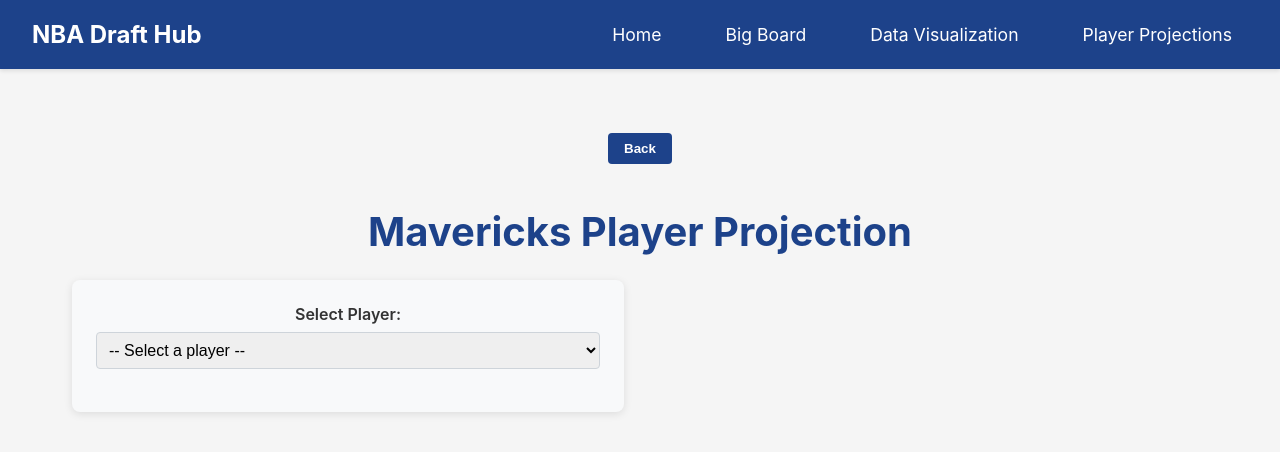
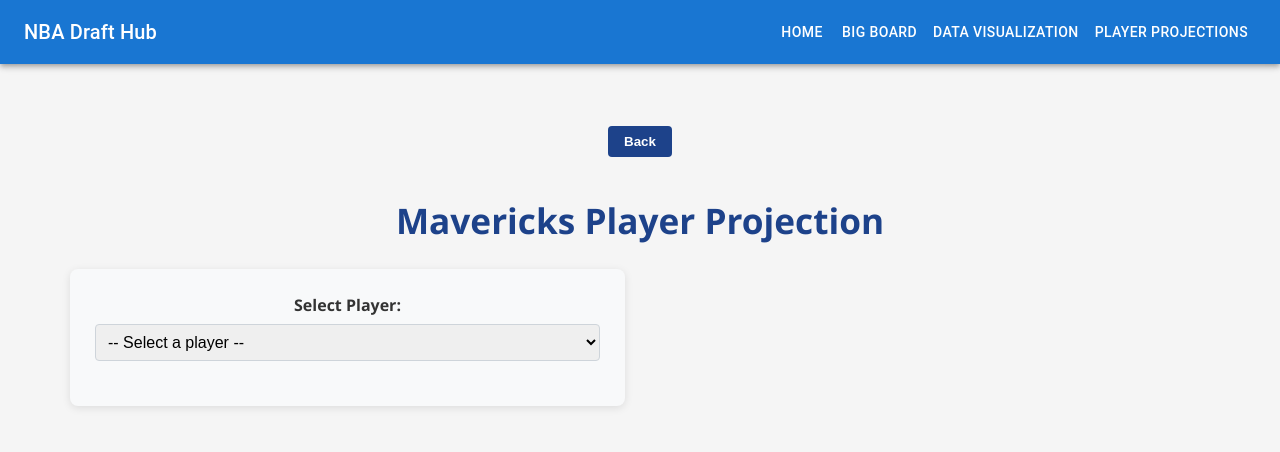
Before and after one commit to kamanbo23/drafthub, a React (Vite) app: page /player/1/projection in a window 1280 px wide. Shown: the top 452 px of the page. Built offline with nearby package versions, Linux system fonts and the light colour scheme.

Commit message:
navbar switched to material ui

```diff
--- a/src/App.css
+++ b/src/App.css
@@ -1,9 +1,11 @@
+/* main layout */
 .App {
   text-align: center;
   min-height: 100vh;
   background-color: #f5f5f5;
 }
 
+/* might delete these later, not using the logo animation */
 .App-logo {
   height: 40vmin;
   pointer-events: none;
@@ -15,6 +17,7 @@
   }
 }
 
+/* not using this header style anymore */
 .App-header {
   background-color: #282c34;
   min-height: 100vh;
@@ -39,10 +42,31 @@
   }
 }
 
+/* main content container */
 .content {
   padding: 2rem;
   max-width: 1200px;
   margin: 0 auto;
+}
+
+/* mavs colors */
+h1, h2, h3 {
+  color: #0053a0;
+}
+
+h1 {
+  font-size: 2.2rem;
+  margin-bottom: 1rem;
+}
+
+h2 {
+  font-size: 1.8rem;
+  margin-bottom: 1rem;
+}
+
+h3 {
+  font-size: 1.4rem;
+  margin-bottom: 0.8rem;
 }
 
 .home {
@@ -65,24 +89,6 @@
   grid-template-columns: repeat(auto-fit, minmax(250px, 1fr));
   gap: 1rem;
   padding: 1rem;
-}
-
-h1 {
-  font-size: 2.5rem;
-  margin-bottom: 1rem;
-  color: #1d428a;
-}
-
-h2 {
-  font-size: 2rem;
-  margin-bottom: 1rem;
-  color: #1d428a;
-}
-
-h3 {
-  font-size: 1.5rem;
-  margin-bottom: 1rem;
-  color: #1d428a;
 }
 
 .feature-list {
--- a/src/App.jsx
+++ b/src/App.jsx
@@ -8,7 +8,6 @@
 import PlayerProjection from './pages/PlayerProjection';
 import './App.css';
 
-// handles routing
 function App() {
   return (
     <Router>
--- a/src/components/Navbar.css
+++ /dev/null
@@ -1,37 +0,0 @@
-.navbar {
-  background-color: #1d428a;
-  padding: 1rem 2rem;
-  display: flex;
-  justify-content: space-between;
-  align-items: center;
-  color: white;
-  box-shadow: 0 2px 4px rgba(0, 0, 0, 0.1);
-}
-
-.nav-brand {
-  font-size: 1.5rem;
-  font-weight: bold;
-}
-
-.nav-brand a {
-  color: white;
-  text-decoration: none;
-}
-
-.nav-links {
-  display: flex;
-  gap: 2rem;
-}
-
-.nav-link {
-  color: white;
-  text-decoration: none;
-  font-size: 1.1rem;
-  padding: 0.5rem 1rem;
-  border-radius: 4px;
-  transition: background-color 0.3s;
-}
-
-.nav-link:hover {
-  background-color: rgba(255, 255, 255, 0.1);
-}
--- a/src/components/Navbar.jsx
+++ b/src/components/Navbar.jsx
@@ -1,20 +1,28 @@
 import React from 'react';
+import AppBar from '@mui/material/AppBar';
+import Box from '@mui/material/Box';
+import Toolbar from '@mui/material/Toolbar';
+import Typography from '@mui/material/Typography';
+import Button from '@mui/material/Button';
 import { Link } from 'react-router-dom';
-import './Navbar.css';
 
 function Navbar() {
   return (
-    <nav className="navbar">
-      <div className="nav-brand">
-        <Link to="/">NBA Draft Hub</Link>
-      </div>
-      <div className="nav-links">
-        <Link to="/" className="nav-link">Home</Link>
-        <Link to="/big-board" className="nav-link">Big Board</Link>
-        <Link to="/data-visualization" className="nav-link">Data Visualization</Link>
-        <Link to="/projection" className="nav-link">Player Projections</Link>
-      </div>
-    </nav>
+    <Box sx={{ flexGrow: 1 }}>
+      <AppBar position="static" color="primary">
+      <Toolbar>
+        <Typography variant="h6" component="div" sx={{ flexGrow: 1, textAlign: 'left' }}>
+          <Link to="/" style={{ color: 'inherit', textDecoration: 'none' }}>
+            NBA Draft Hub
+          </Link>
+        </Typography>
+        <Button color="inherit" component={Link} to="/">Home</Button>
+        <Button color="inherit" component={Link} to="/big-board">Big Board</Button>
+        <Button color="inherit" component={Link} to="/data-viz">Data Visualization</Button>
+        <Button color="inherit" component={Link} to="/projection">Player Projections</Button>
+      </Toolbar>
+      </AppBar>
+    </Box>
   );
 }
 
--- a/src/components/PlayerCard.jsx
+++ b/src/components/PlayerCard.jsx
@@ -1,14 +1,13 @@
 import React, { useState, useEffect } from 'react';
+
 import { useNavigate } from 'react-router-dom';
 import './PlayerCard.css';
 import playerData from '../intern_project_data.json';
 
-// playerCard shows basic info - might add stats later
 const PlayerCard = ({ player }) => {
   const navigate = useNavigate();
   const [scoutingReports, setScoutingReports] = useState([]);
 
-  //  scouting reports on mount
   useEffect(() => {
     const reports = playerData.scoutingReports ?
       playerData.scoutingReports.filter(r => r.playerId === player.playerId) :
@@ -16,14 +15,12 @@
     setScoutingReports(reports);
   }, [player.playerId]);
 
-  // height from inches to feet'inches"
   const formatHeight = (inches) => {
     const feet = Math.floor(inches / 12);
     const remainingInches = inches % 12;
     return `${feet}'${remainingInches}"`;
   };
 
-  // navigate to player details page
   const handleViewDetails = () => {
     navigate(`/player/${player.playerId}`, { state: { player } });
   };
--- a/src/index.css
+++ b/src/index.css
@@ -1,13 +1,12 @@
+/* base styles */
 body {
   margin: 0;
-  font-family: -apple-system, BlinkMacSystemFont, 'Segoe UI', 'Roboto', 'Oxygen',
-    'Ubuntu', 'Cantarell', 'Fira Sans', 'Droid Sans', 'Helvetica Neue',
-    sans-serif;
+  font-family: 'Segoe UI', 'Roboto', sans-serif;
   -webkit-font-smoothing: antialiased;
   -moz-osx-font-smoothing: grayscale;
+  background-color: #f5f5f5;
 }
 
 code {
-  font-family: source-code-pro, Menlo, Monaco, Consolas, 'Courier New',
-    monospace;
+  font-family: 'Courier New', monospace;
 }
--- a/src/pages/BigBoard.css
+++ b/src/pages/BigBoard.css
@@ -1,25 +1,26 @@
 .big-board {
-  padding: 2rem;
-  max-width: 1400px;
+  padding: 30px;
+  max-width: 1400px; /* can fit about 4 cards */
   margin: 0 auto;
 }
 
 .big-board h2 {
   text-align: center;
-  margin-bottom: 2rem;
+  margin-bottom: 30px;
   color: #333;
 }
 
+/* grid of player cards */
 .player-grid {
   display: grid;
   grid-template-columns: repeat(auto-fill, minmax(300px, 1fr));
-  gap: 1rem;
+  gap: 20px;
   justify-items: center;
 }
 
 .loading {
   text-align: center;
-  padding: 2rem;
-  font-size: 1.2rem;
+  padding: 30px;
+  font-size: 18px;
   color: #666;
 }
--- a/src/pages/PlayerDetails.css
+++ b/src/pages/PlayerDetails.css
@@ -203,12 +203,12 @@
   background-color: white;
   border-radius: 8px;
   padding: 1.5rem;
-  box-shadow: 0 2px 4px rgba(0, 0, 0, 0.1);
+  box-shadow: 0 2px 4px rgba(255, 255, 255, 0.1);
   margin-bottom: 2rem;
 }
 
 .reports-section h2 {
-  color: #0053a0;
+  color: #ffffff;
   border-bottom: 2px solid #f0f0f0;
   padding-bottom: 0.5rem;
   margin-top: 0;
@@ -393,3 +393,14 @@
 .projection-button:hover {
   background-color: #003b65;
 }
+
+.user-submitted-report {
+  background-color: #f0f7ff;
+}
+
+.your-report {
+  font-size: 0.8em;
+  color: #2375e3;
+  font-weight: normal;
+  margin-left: 8px;
+}
--- a/src/pages/PlayerDetails.jsx
+++ b/src/pages/PlayerDetails.jsx
@@ -315,10 +315,21 @@
           <h2>Scouting Reports</h2>
 
           <div className="user-reports">
-            {scoutingReports.length > 0 ? (
+            {scoutingReports.length > 0 || userReports.length > 0 ? (
               <div className="reports-list">
+                {/* Show user submitted reports first */}
+                {userReports.map((report, index) => (
+                  <div key={`user-${index}`} className="report user-submitted-report">
+                    <div className="report-header">
+                      <h3>{report.scout} <span className="your-report">(Your Report)</span></h3>
+                      <span className="report-date">{report.date}</span>
+                    </div>
+                    <p>{report.report}</p>
+                  </div>
+                ))}
+
                 {scoutingReports.map((report, index) => (
-                  <div key={index} className="report">
+                  <div key={`scout-${index}`} className="report">
                     <div className="report-header">
                       <h3>{report.scout}</h3>
                       <span className="report-date">{report.date}</span>
--- a/src/pages/PlayerProjection.css
+++ b/src/pages/PlayerProjection.css
@@ -1,23 +1,26 @@
+/* main container */
 .player-projection {
-  padding: 2rem;
+  padding: 30px;
   max-width: 1200px;
   margin: 0 auto;
 }
 
+/* page title */
 .player-projection h1 {
-  color: #1d428a;
-  margin-bottom: 1.5rem;
+  color: #1d428a; /* mavs blue */
+  margin-bottom: 25px;
   text-align: center;
 }
 
+/* back button */
 .back-button {
   background-color: #1d428a;
   color: white;
   border: none;
-  padding: 0.5rem 1rem;
+  padding: 8px 16px;
   border-radius: 4px;
   cursor: pointer;
-  margin-bottom: 1rem;
+  margin-bottom: 15px;
   font-weight: 600;
 }
 
@@ -25,57 +28,61 @@
   background-color: #00538c;
 }
 
+/* 2-column layout */
 .projection-container {
   display: grid;
   grid-template-columns: 1fr 1fr;
-  gap: 2rem;
+  gap: 30px;
 }
 
+/* stack on mobile */
 @media (max-width: 900px) {
   .projection-container {
     grid-template-columns: 1fr;
   }
 }
 
+/* form styles */
 .projection-form {
   background-color: #f8f9fa;
-  padding: 1.5rem;
+  padding: 25px;
   border-radius: 8px;
   box-shadow: 0 2px 8px rgba(0, 0, 0, 0.1);
 }
 
 .form-group {
-  margin-bottom: 1.2rem;
+  margin-bottom: 20px;
 }
 
 .form-group label {
   display: block;
-  margin-bottom: 0.5rem;
+  margin-bottom: 8px;
   font-weight: 600;
   color: #333;
 }
 
 .form-group select {
   width: 100%;
-  padding: 0.5rem;
+  padding: 8px;
   border: 1px solid #ced4da;
   border-radius: 4px;
-  font-size: 1rem;
+  font-size: 16px;
 }
 
+/* player info card */
 .player-summary {
   display: flex;
   align-items: center;
   justify-content: space-between;
-  padding: 1rem;
+  padding: 15px;
   background-color: #fff;
   border-radius: 8px;
   box-shadow: 0 1px 3px rgba(0, 0, 0, 0.1);
-  margin-bottom: 1.5rem;
+  margin-bottom: 25px;
 }
 
 .player-info h3 {
-  margin: 0 0 0.5rem 0;
+  margin: 0 0 8px 0;
   color: #1d428a;
 }
 
@@ -92,10 +99,11 @@
   border: 2px solid #1d428a;
 }
 
+/* checkboxes for focus areas */
 .focus-areas {
   display: grid;
   grid-template-columns: repeat(auto-fill, minmax(120px, 1fr));
-  gap: 0.5rem;
+  gap: 10px;
 }
 
 .focus-area-option {
@@ -104,21 +112,22 @@
 }
 
 .focus-area-option input[type="checkbox"] {
-  margin-right: 0.5rem;
+  margin-right: 8px;
 }
 
+/* generate button - make bigger than normal buttons */
 .generate-button {
   background-color: #00538c;
   color: white;
   border: none;
-  padding: 0.8rem;
+  padding: 12px;
   border-radius: 4px;
   width: 100%;
-  font-size: 1rem;
+  font-size: 16px;
   font-weight: 600;
   cursor: pointer;
   transition: background-color 0.2s;
-  margin-top: 1rem;
+  margin-top: 15px;
 }
 
 .generate-button:hover {
@@ -130,28 +139,29 @@
   cursor: not-allowed;
 }
 
+/* error messages */
 .error-message {
-  color: #dc3545;
-  margin-top: 1rem;
-  padding: 0.5rem;
+  color: #dc3545; /* bootstrap red */
+  margin-top: 15px;
+  padding: 8px;
   background-color: #f8d7da;
   border-radius: 4px;
   text-align: center;
 }
 
 .error-section {
-  margin-top: 1rem;
+  margin-top: 15px;
   display: flex;
   flex-direction: column;
   align-items: center;
 }
 
 .retry-button {
-  margin-top: 1rem;
+  margin-top: 15px;
   background-color: #28a745;
   color: white;
   border: none;
-  padding: 0.5rem 1rem;
+  padding: 8px 16px;
   border-radius: 4px;
   font-weight: 600;
   cursor: pointer;
@@ -162,9 +172,10 @@
   background-color: #218838;
 }
 
+/* results display */
 .projection-results {
   background-color: #fff;
-  padding: 1.5rem;
+  padding: 25px;
   border-radius: 8px;
   box-shadow: 0 2px 8px rgba(0, 0, 0, 0.1);
 }
@@ -172,7 +183,7 @@
 .projection-results h2 {
   color: #1d428a;
   border-bottom: 2px solid #1d428a;
-  padding-bottom: 0.5rem;
+  padding-bottom: 8px;
   margin-top: 0;
 }
 
@@ -184,16 +195,16 @@
 .projection-content h3,
 .projection-content h4 {
   color: #1d428a;
-  margin-top: 1.5rem;
-  margin-bottom: 0.5rem;
+  margin-top: 25px;
+  margin-bottom: 10px;
 }
 
 .projection-content p {
-  margin-bottom: 1rem;
+  margin-bottom: 15px;
 }
 
 .projection-content li {
-  margin-bottom: 0.5rem;
+  margin-bottom: 8px;
 }
 
 /* Loading animation */
```
Also changed, not shown: src/components/PlayerCard.css (+29 -24 lines), src/pages/Home.module.css (+25 -21 lines).
